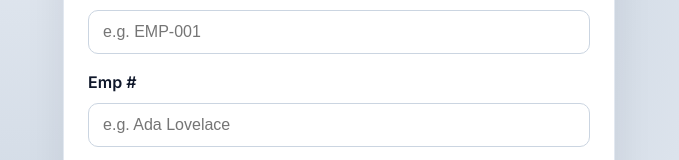
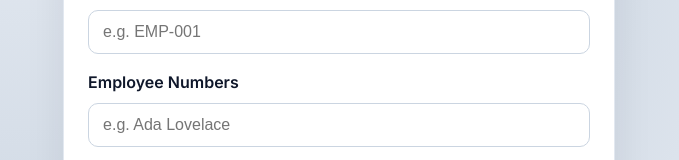
Before and after one commit to manomohan75/vibe, a React (Vite) app: page / in a window 1280 px wide. Shown: the part 290-450 px from the top of the page, without its empty margins (301-980 px from the left). Built offline with nearby package versions, Linux system fonts and the light colour scheme.

Commit message:
Update label to Employee Numbers

```diff
--- a/src/App.jsx
+++ b/src/App.jsx
@@ -47,7 +47,7 @@ export default function App() {
           </label>
 
           <label className="field">
-            <span className="field__label">Emp #</span>
+            <span className="field__label">Employee Numbers</span>
             <input
               type="text"
               name="name"
@@ -78,7 +78,7 @@ export default function App() {
                 <dd>{submitted.number}</dd>
               </div>
               <div className="summary__row">
-                <dt>Emp #</dt>
+                <dt>Employee Numbers</dt>
                 <dd>{submitted.name}</dd>
               </div>
             </dl>
```
